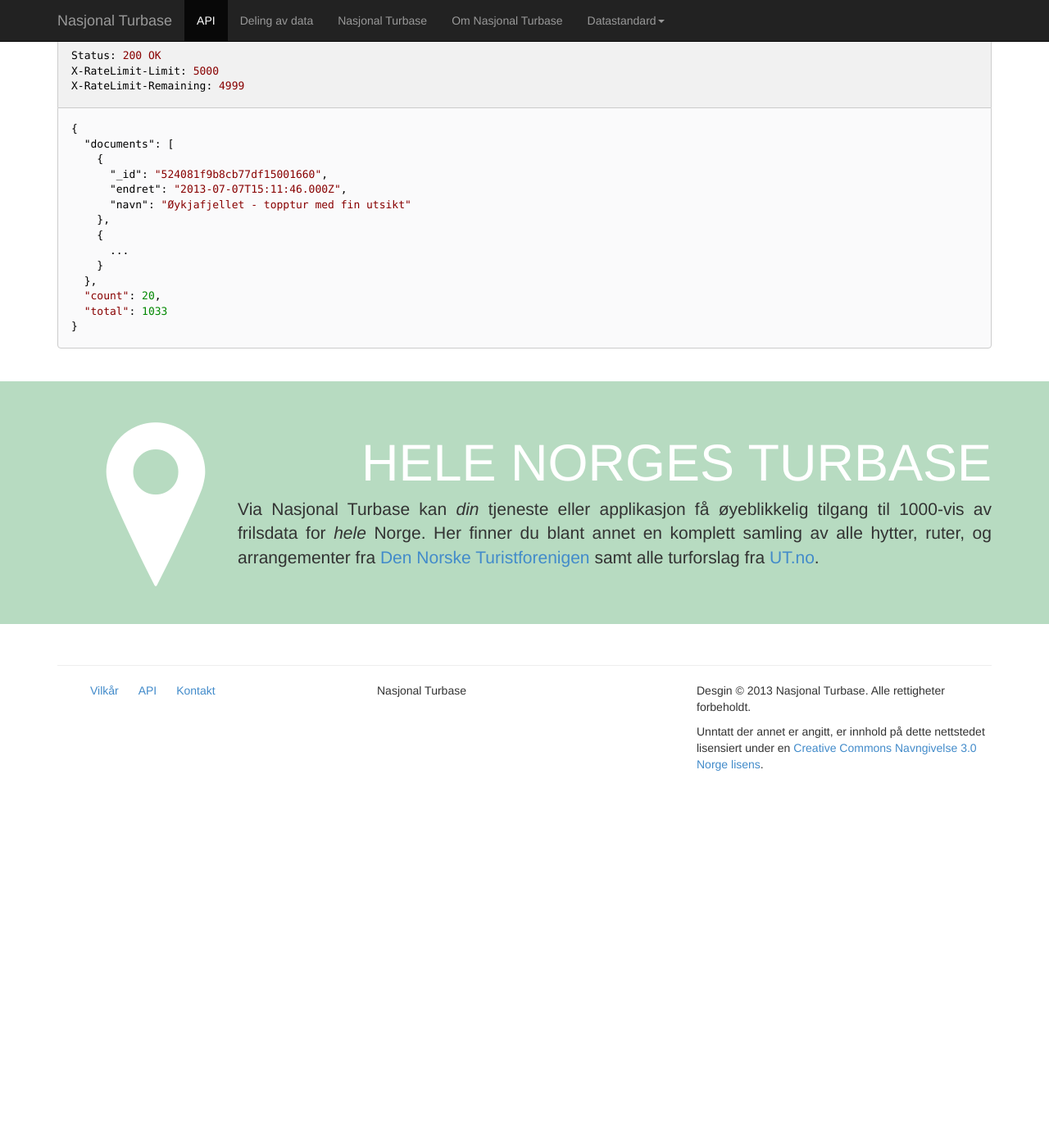
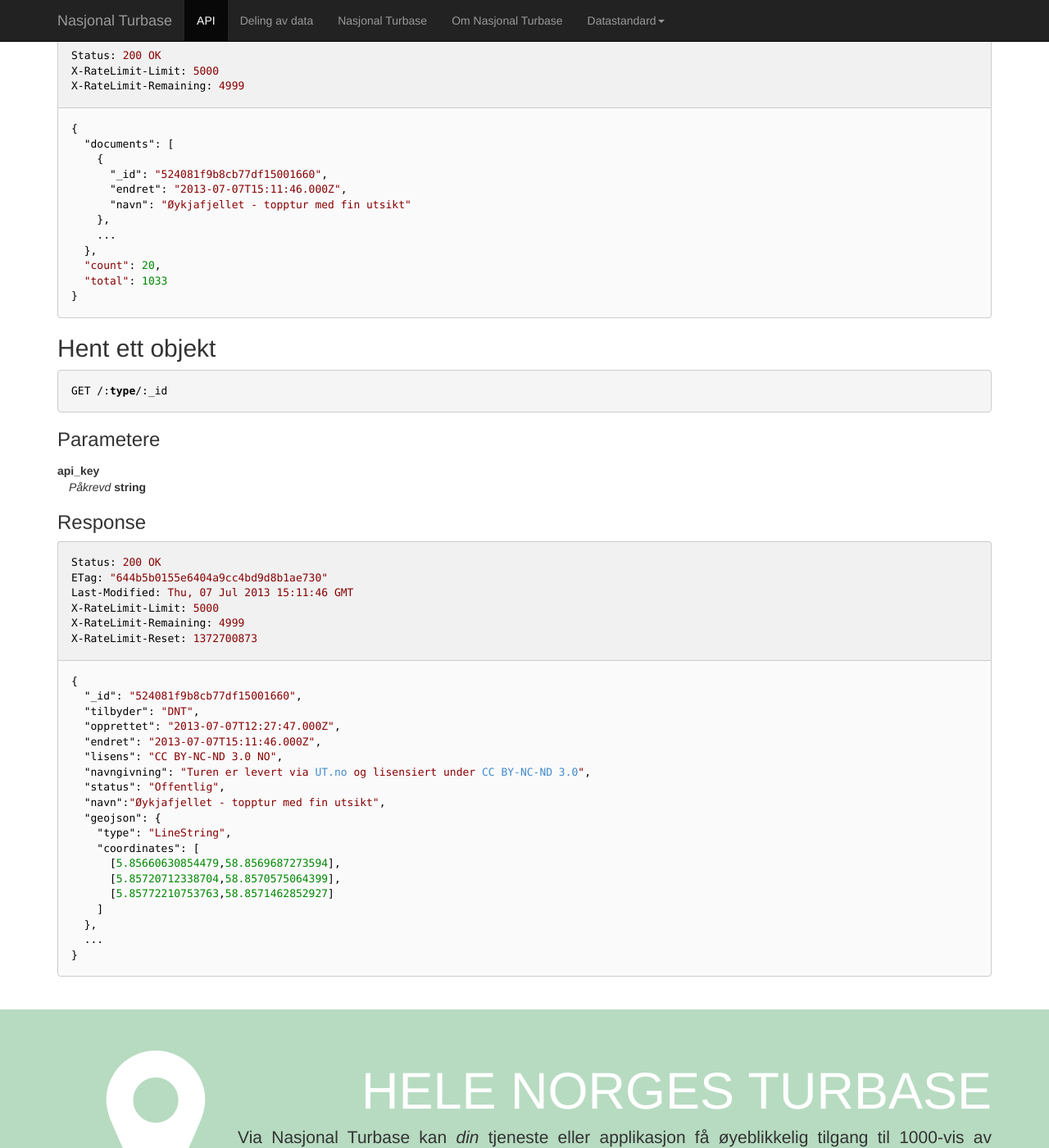
Before and after one commit to Turbasen/www.nasjonalturbase.no, a Jekyll site: the page built from api.html, in a window 1280 px wide and 1400 px high, scrolled down 513 px. Shown: the whole window at 82% size. Built offline with Jekyll 4.4.1, drawn with Linux system fonts in a browser that asks for light colours; nearby versions of some CDN libraries; Markdown is read by kramdown in place of the engine named in the settings; before the commit the page ends 1515 px from its top, so only the background shows below that; some of the changed text lies outside the part shown.

Commit message:
Add GET /:type/:_id to API doc

```diff
--- a/_data/api.yml
+++ b/_data/api.yml
@@ -4,7 +4,6 @@
     - name: api_key
       requ: P&aring;krevd
       type: string
-      desc: din private API n&oslash;kkel
     - name: limit
       requ: Valgfri
       type: number
@@ -31,10 +30,41 @@
           "endret": "2013-07-07T15:11:46.000Z",
           "navn": "&Oslash;ykjafjellet - topptur med fin utsikt"
         },
-        {
-          ...
-        }
+        ...
       },
       "count": 20,
       "total": 1033
     }
+- title: Hent ett objekt
+  request: GET /:type/:_id
+  params: !!omap
+    - name: api_key
+      requ: P&aring;krevd
+      type: string
+  response: |
+    Status: 200 OK
+    ETag: "644b5b0155e6404a9cc4bd9d8b1ae730"
+    Last-Modified: Thu, 07 Jul 2013 15:11:46 GMT
+    X-RateLimit-Limit: 5000
+    X-RateLimit-Remaining: 4999
+    X-RateLimit-Reset: 1372700873
+  data: |
+    {
+      "_id": "524081f9b8cb77df15001660",
+      "tilbyder": "DNT",
+      "opprettet": "2013-07-07T12:27:47.000Z",
+      "endret": "2013-07-07T15:11:46.000Z",
+      "lisens": "CC BY-NC-ND 3.0 NO",
+      "navngivning": "Turen er levert via <a href=\"http://ut.no\">UT.no</a> og lisensiert under <a href=\"http://creativecommons.org/licenses/by-nc-nd/3.0/no\">CC BY-NC-ND 3.0</a>",
+      "status": "Offentlig",
+      "navn":"&Oslash;ykjafjellet - topptur med fin utsikt",
+      "geojson": {
+        "type": "LineString",
+        "coordinates": [
+          [5.85660630854479,58.8569687273594],
+          [5.85720712338704,58.8570575064399],
+          [5.85772210753763,58.8571462852927]
+        ]
+      },
+      ...
+    }
```
